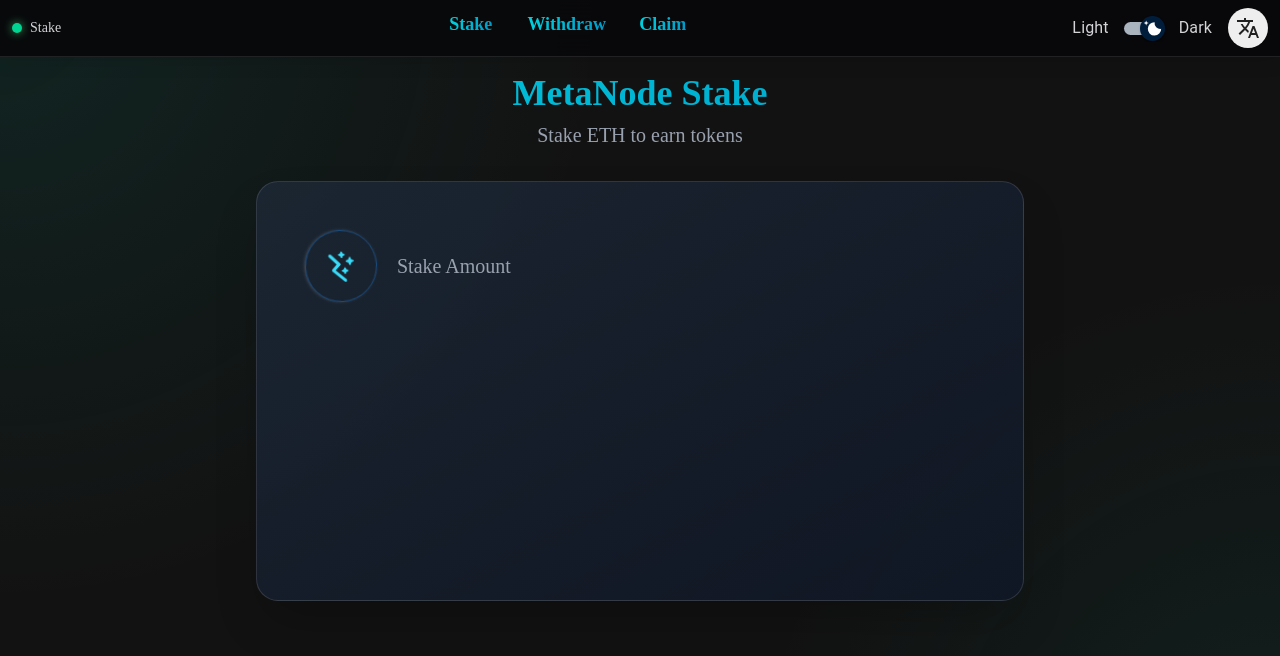
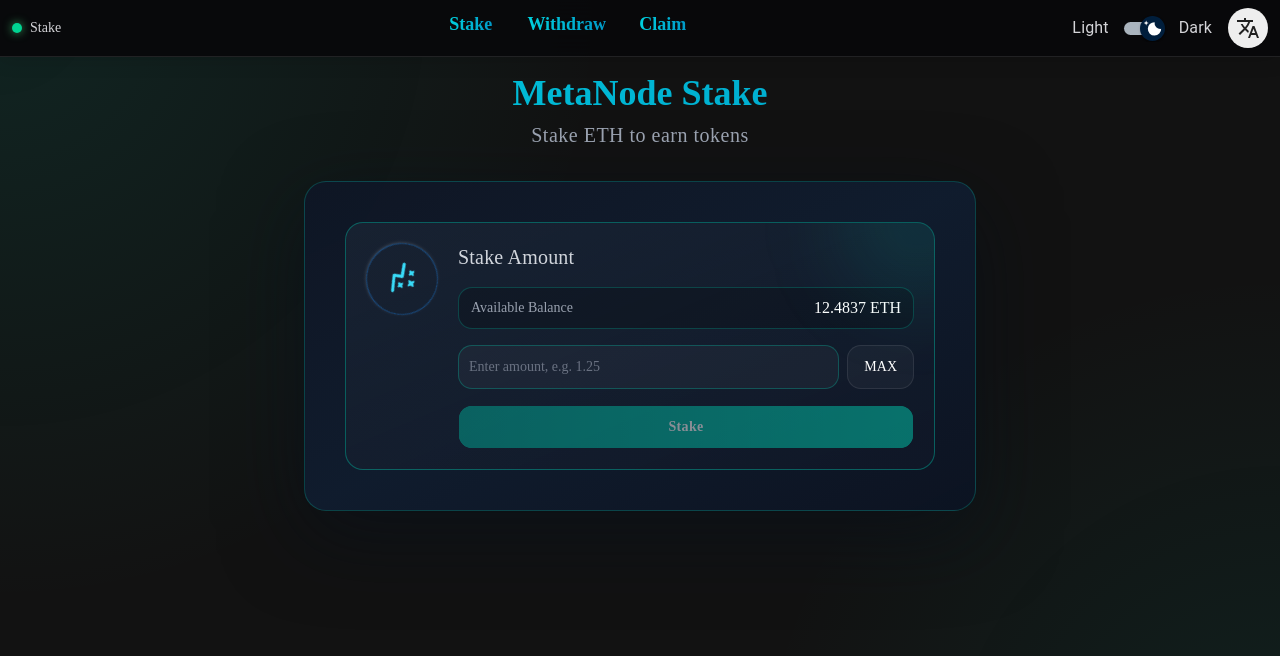
Before and after one commit to typhoonIscoming/my-next-app, a Next.js app: page /en/stake in a window 1280 px wide. Shown: the top 656 px of the page. Built offline with nearby package versions, Linux system fonts and the light colour scheme.

Commit message:
质押页面

```diff
--- /dev/null
+++ b/app/[local]/(stake)/components/StakeAmount.tsx
@@ -0,0 +1,20 @@
+'use client';
+import { useState } from 'react';
+// 泛型版本 - 最灵活
+interface GenericChildFunctionProps<T> {
+	children: (params: T) => React.ReactNode;
+	initialData?: T;
+}
+
+export default function GenericComponent<T extends Record<string, any>>({
+	children,
+	initialData,
+}: GenericChildFunctionProps<T>) {
+	const [data, setData] = useState<T>(initialData || ({} as T));
+
+	return children({
+		...data,
+		setData,
+		updateData: (newData: Partial<T>) => setData((prev) => ({ ...prev, ...newData })),
+	});
+}
--- a/app/[local]/(stake)/stake/components/ContentTitle.tsx
+++ b/app/[local]/(stake)/stake/components/ContentTitle.tsx
@@ -1,26 +1,136 @@
+'use client';
+
+import { useMemo, useState, type ChangeEvent } from 'react';
 import Box from '@mui/material/Box';
-import { getTranslations } from 'next-intl/server';
+import { useTranslations } from 'next-intl';
+import { Input } from '@/components/ui/input';
+import { Button } from '@/components/ui/button';
 import StakeIcon from '../../components/StakeIcon';
 
-export default async function ContentTitle({ local }: { local: Lang }) {
-	const t = await getTranslations({ locale: local, namespace: 'stake' });
+const STAKE_BALANCE = 12.4837;
+
+export default function ContentTitle({ local }: { local: Lang }) {
+	const t = useTranslations('stake');
+	const [amount, setAmount] = useState('');
+	const [error, setError] = useState('');
+
+	const isZh = local === 'zh';
+	const balanceText = useMemo(() => STAKE_BALANCE.toFixed(4), []);
+	const parsedAmount = Number(amount || 0);
+	const isSubmitDisabled = !amount || Number.isNaN(parsedAmount) || parsedAmount <= 0 || !!error;
+
+	const labels = {
+		balance: isZh ? '可用余额' : 'Available balance',
+		placeholder: isZh ? '输入数量，例如 1.25' : 'Enter amount, e.g. 1.25',
+		max: 'MAX',
+		errorInvalid: isZh ? '只能输入数字' : 'Numbers only',
+		errorExceed: isZh ? '输入金额不能超过余额' : 'Amount cannot exceed balance',
+		button: t('stake'),
+	};
+
+	const handleAmountChange = (event: ChangeEvent<HTMLInputElement>) => {
+		const rawValue = event.target.value;
+		if (!rawValue) {
+			setAmount('');
+			setError('');
+			return;
+		}
+
+		let nextValue = rawValue.replace(/[^\d.]/g, '');
+		if (nextValue !== rawValue) {
+			setError(labels.errorInvalid);
+		}
+
+		const dotIndex = nextValue.indexOf('.');
+		if (dotIndex !== -1) {
+			nextValue =
+				nextValue.slice(0, dotIndex + 1) + nextValue.slice(dotIndex + 1).replace(/\./g, '');
+		}
+
+		if (nextValue.startsWith('.')) {
+			nextValue = `0${nextValue}`;
+		}
+
+		if (nextValue.includes('.')) {
+			const [intPart, decimalPart] = nextValue.split('.');
+			nextValue = `${intPart}.${decimalPart.slice(0, 6)}`;
+		}
+
+		const numericValue = Number(nextValue);
+		if (!Number.isNaN(numericValue) && numericValue > STAKE_BALANCE) {
+			setAmount(balanceText);
+			setError(labels.errorExceed);
+			return;
+		}
+
+		setAmount(nextValue);
+		if (nextValue && Number.isNaN(numericValue)) {
+			setError(labels.errorInvalid);
+		} else if (!error || error === labels.errorInvalid || error === labels.errorExceed) {
+			setError('');
+		}
+	};
+
+	const handleMax = () => {
+		setAmount(balanceText);
+		setError('');
+	};
 
 	return (
-		<Box className="mt-4">
+		<Box className="mt-4 px-2">
 			<div className="text-4xl text-center font-bold bg-linear-to-r from-(--from-primary) to-(--to-primary) text-transparent bg-clip-text mb-2">
 				{t('title')}
 			</div>
-			<Box className="text-gray-400 text-center text-xl">{t('subtitle')}</Box>
+			<Box className="text-gray-400 text-center text-xl tracking-wide">{t('subtitle')}</Box>
 
 			<Box className="form-wrapper mt-8">
-				<Box className="card group max-w-3xl min-h-[420px] mx-auto p-4 sm:p-8 md:p-12 bg-linear-to-br from-gray-800/80 to-gray-900/80 shadow-2xl border-primary-500/20 border-[1.5px] rounded-2xl sm:rounded-3xl">
-					<Box className="flex items-center gap-5">
+				<Box className="card group max-w-2xl mx-auto p-4 sm:p-8 md:p-10 bg-linear-to-br from-[#0f1625]/95 via-[#101d30]/92 to-[#0c1322]/95 shadow-[0_24px_80px_rgba(7,16,28,0.55)] border-primary-500/25 border-[1.5px] rounded-2xl sm:rounded-3xl">
+					<Box className="relative overflow-hidden flex items-start gap-4 sm:gap-5 p-4 sm:p-5 border group-hover:border-primary-500/45 rounded-2xl bg-linear-to-br from-gray-800/60 to-gray-900/75 border-primary-700/50 before:pointer-events-none before:absolute before:-top-20 before:-right-16 before:h-40 before:w-40 before:rounded-full before:bg-primary-500/12 before:blur-2xl">
 						<StakeIcon />
-						<Box>
-							<Box className="form-label text-gray-400 text-xl">
+						<Box className="flex-1 space-y-4">
+							<Box className="form-label text-gray-300 text-lg sm:text-xl font-medium tracking-[0.01em]">
 								{t('stakeAmount')}
 							</Box>
-							<Box className="form-input"></Box>
+
+							<Box className="flex items-center justify-between gap-3 rounded-xl border border-primary-500/25 bg-black/20 px-3 py-2">
+								<Box className="text-gray-400 text-sm">
+									{t('available_balance')}
+								</Box>
+								<Box className="font-mono [font-variant-numeric:tabular-nums] text-sm sm:text-base text-white">
+									{balanceText} ETH
+								</Box>
+							</Box>
+
+							<Box className="form-input space-y-2">
+								<Box className="flex items-center gap-2">
+									<Input
+										type="text"
+										inputMode="decimal"
+										value={amount}
+										onChange={handleAmountChange}
+										placeholder={labels.placeholder}
+										aria-invalid={!!error}
+										className="h-11 rounded-xl border-primary-500/30 bg-[#0a1320]/80 text-gray-100 placeholder:text-gray-500 focus-visible:border-primary-500"
+									/>
+									<Button
+										type="button"
+										variant="outline"
+										onClick={handleMax}
+										className="h-11 px-4 rounded-xl text-white border-primary-500/40 bg-primary-500/10 hover:bg-primary-500/20"
+									>
+										{labels.max}
+									</Button>
+								</Box>
+								{error ? <Box className="text-xs text-red-300">{error}</Box> : null}
+							</Box>
+
+							<Button
+								type="button"
+								disabled={isSubmitDisabled}
+								className="w-full h-11 rounded-xl bg-linear-to-r from-primary-700 to-primary-500 text-white font-semibold tracking-wide hover:brightness-110 disabled:opacity-50"
+							>
+								{labels.button}
+							</Button>
 						</Box>
 					</Box>
 				</Box>
--- a/app/[local]/globals.css
+++ b/app/[local]/globals.css
@@ -40,6 +40,8 @@
 	--color-secondary: var(--secondary);
 	--color-primary-foreground: var(--primary-foreground);
 	--color-primary: var(--primary);
+	--color-primary-500: var(--primary-500);
+	--color-primary-700: var(--primary-700);
 	--color-popover-foreground: var(--popover-foreground);
 	--color-popover: var(--popover);
 	--color-card-foreground: var(--card-foreground);
@@ -62,6 +64,8 @@
 	--popover: oklch(1 0 0);
 	--popover-foreground: oklch(0.16 0.01 248);
 	--primary: oklch(0.64 0.15 180);
+	--primary-500: oklch(0.64 0.15 180);
+	--primary-700: oklch(0.53 0.13 182);
 	--primary-foreground: oklch(0.98 0.004 248);
 	--secondary: oklch(0.94 0.008 248);
 	--secondary-foreground: oklch(0.2 0.01 248);
@@ -101,6 +105,8 @@
 	--popover: oklch(0.11 0.008 248);
 	--popover-foreground: oklch(0.96 0.006 248);
 	--primary: oklch(0.74 0.16 180);
+	--primary-500: oklch(0.74 0.16 180);
+	--primary-700: oklch(0.64 0.13 182);
 	--primary-foreground: oklch(0.08 0.006 248);
 	--secondary: oklch(0.16 0.01 248);
 	--secondary-foreground: oklch(0.96 0.006 248);
--- a/messages/en.json
+++ b/messages/en.json
@@ -31,6 +31,7 @@
 		"unstakeSuccess": "Unstake successful",
 		"stakeError": "Stake failed",
 		"unstakeError": "Unstake failed",
+		"available_balance": "Available Balance",
 		"withdraw": "Withdraw",
 		"withdrawSuccess": "Withdraw successful",
 		"withdrawError": "Withdraw failed",
--- a/messages/zh.json
+++ b/messages/zh.json
@@ -31,6 +31,7 @@
 		"unstakeSuccess": "解除质押成功",
 		"stakeError": "质押失败",
 		"unstakeError": "解除质押失败",
+		"available_balance": "可用余额",
 		"withdraw": "提现",
 		"withdrawSuccess": "提现成功",
 		"withdrawError": "提现失败",
```
